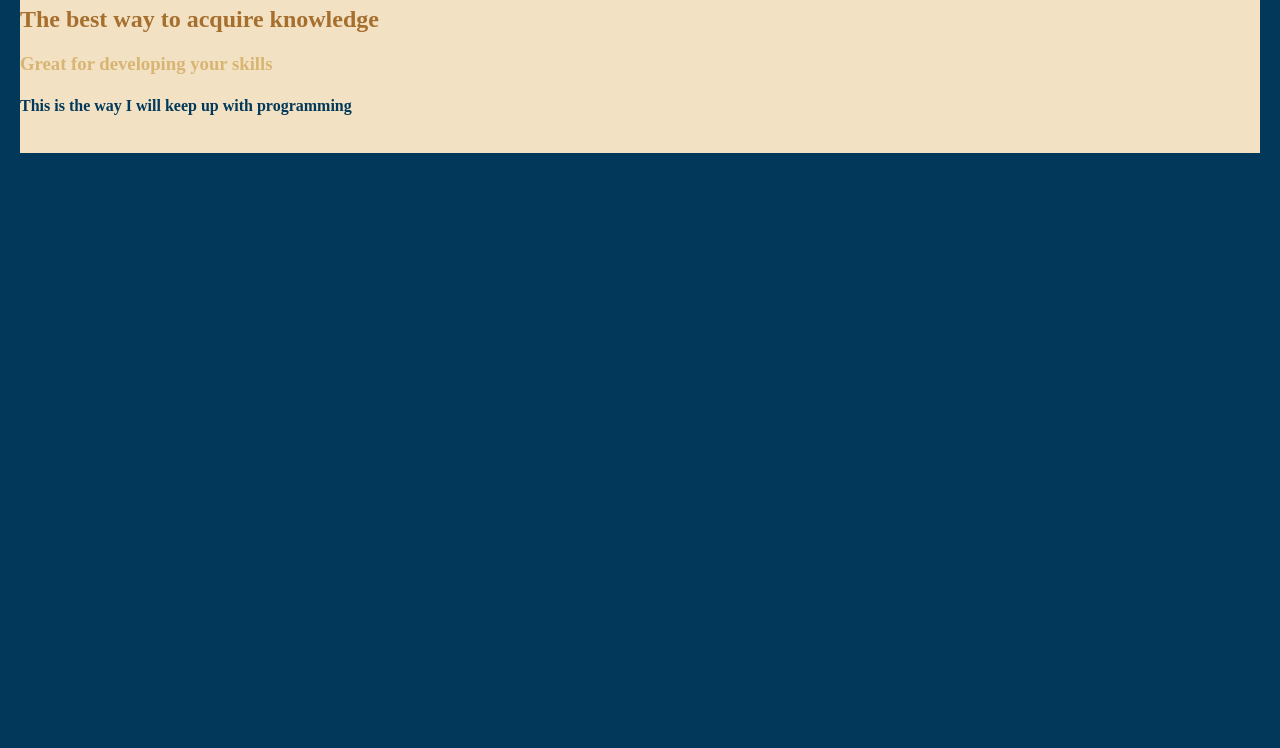
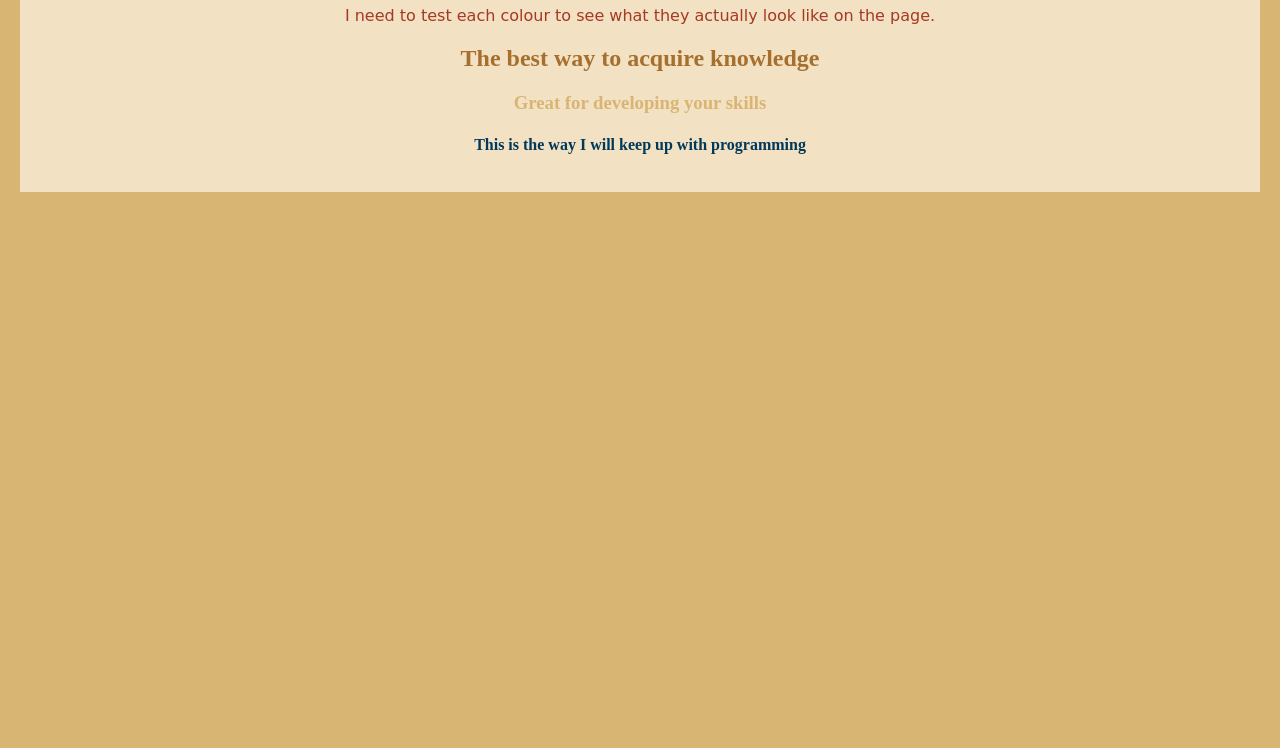
Before and after one commit to katare17/Learning, a plain HTML site: page index.html in a window 1280 px wide. Shown: the part 92-840 px from the top of the page. Drawn offline with Linux system fonts and the light colour scheme.

Commit message:
lekt med fonts

```diff
--- a/design.css
+++ b/design.css
@@ -1,5 +1,5 @@
 body {
-    background-color: #02385A;
+    background-color: #D8B573;
     padding-top: 0;
     margin: 0px;
     height: 100vh;
@@ -14,20 +14,31 @@ div {
 
 h1 {
     color: #A63922;
+    text-align: center;
 }
 
 h2 {
     color: #A66F2E;
+    text-align: center;
 }
 
 h3 {
     color: #D8B573;
+    text-align: center;
 }
 
 h4 {
     color: #02385A;
+    text-align: center;
 }
 
 h5 {
     color: #F2E1C3;
+    text-align: center;
 }
+
+p {
+    color:#A63922;
+    text-align: center;
+    font-family: "Lucida Handwriting", cursive;
+}
--- a/index.html
+++ b/index.html
@@ -9,6 +9,7 @@
 <body>
     <div>
         <h1>Learning by doing</h1>
+        <p>I need to test each colour to see what they actually look like on the page.</p>
         <h2>The best way to acquire knowledge</h2>
         <h3>Great for developing your skills</h3>
         <h4>This is the way I will keep up with programming</h4>
```
